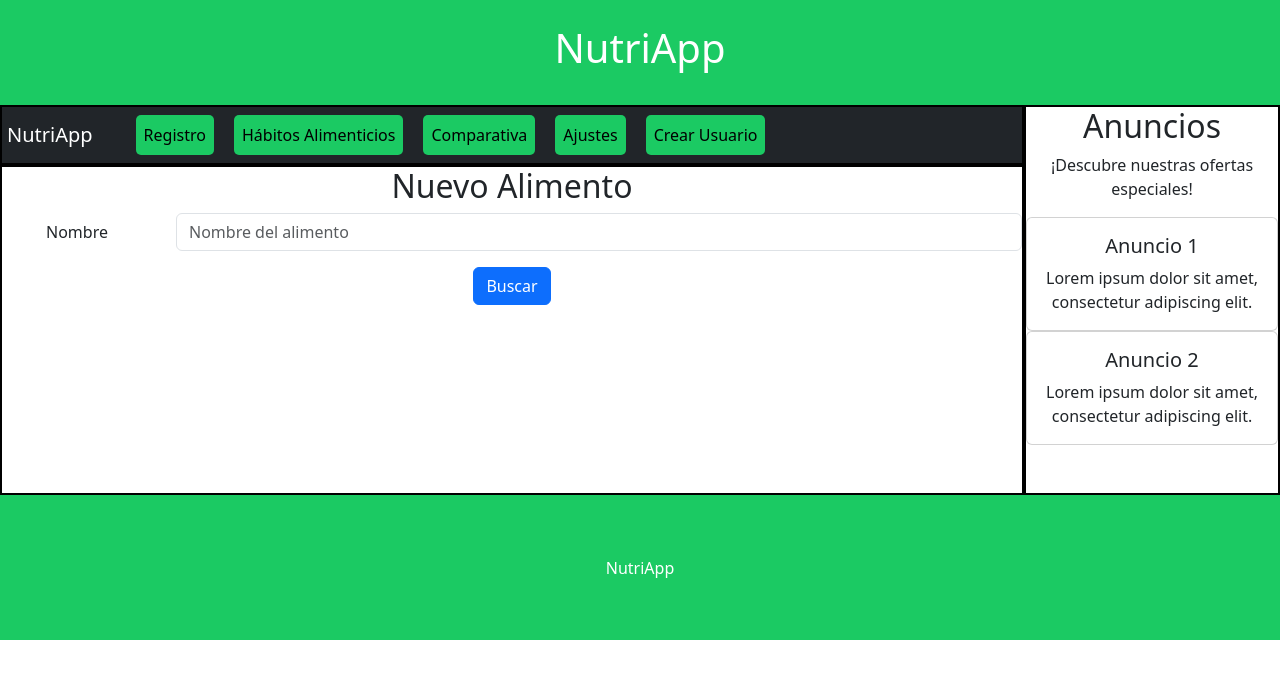
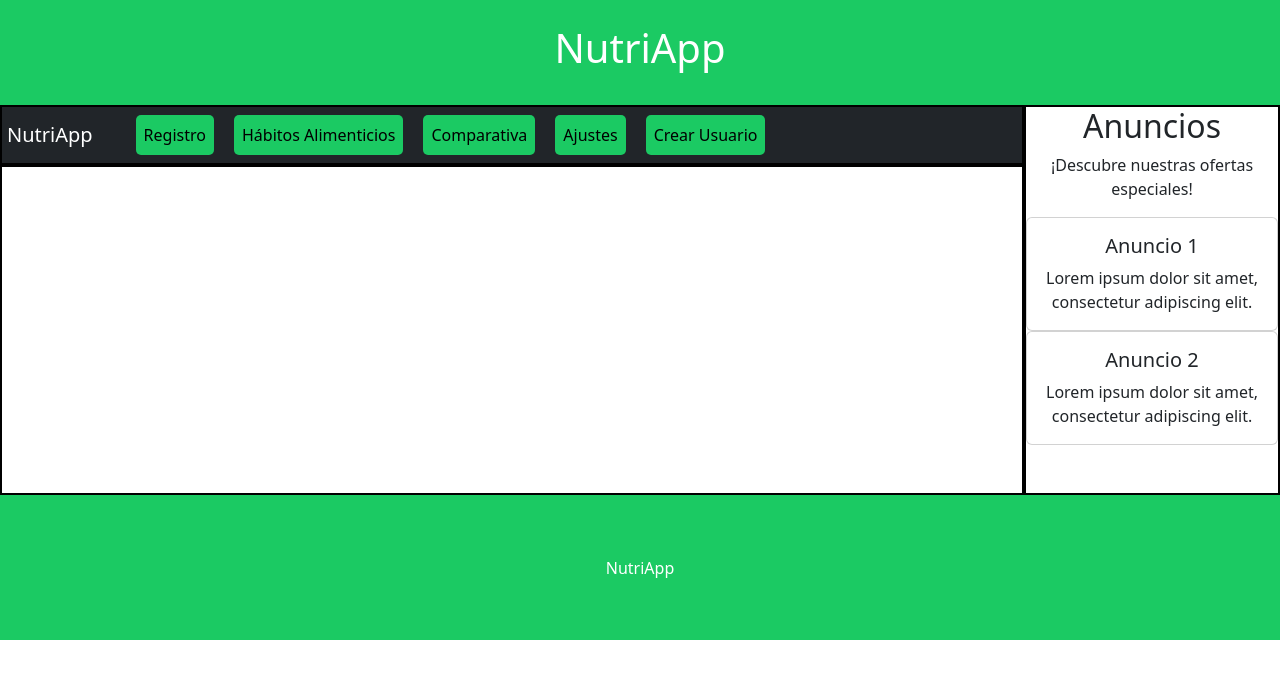
Before and after one commit to rafaelhorcas/NutriApp-17, a React (Create React App) app in the folder nutriapp-react/: page /ajustes in a window 1280 px wide. Shown: the top 678 px of the page. Built offline with nearby package versions, Linux system fonts and the light colour scheme.

Commit message:
Vaciar ajustes

```diff
--- a/nutriapp-react/src/components/mains/Ajustes.js
+++ b/nutriapp-react/src/components/mains/Ajustes.js
@@ -6,63 +6,11 @@ import React, { useState } from 'react';
 import { Form, Row, Col, Button, Card } from 'react-bootstrap';
 
 
-export default function NuevoAlimento(props) {
-    const [nombre, setNombre] = useState('');
-    const [searchResults, setSearchResults] = useState([]);
-
-    const handleSearch = async () => {
-      try {
-        const response = await fetch(`https://world.openfoodfacts.org/cgi/search.pl?search_terms=${nombre}&page_size=10&json=1`);
-        if (!response.ok) {
-          throw new Error('Error al obtener los alimentos');
-        }
-        const data = await response.json();
-        setSearchResults(data.products || []);
-      } catch (error) {
-        console.error('Error:', error);
-      }
-    };
-
-
+export default function Ajustes(props) {
 
     return (
       <div className='main'>
-        <h2>Nuevo Alimento</h2>
-        <Form onSubmit={(e) => { e.preventDefault(); handleSearch(); }}>
-          <Form.Group as={Row} className="mb-3" controlId="formNombre">
-            <Form.Label column sm={2}>Nombre</Form.Label>
-            <Col sm={10}>
-              <Form.Control type="text" placeholder="Nombre del alimento" value={nombre} onChange={(e) => setNombre(e.target.value)} />
-            </Col>
-          </Form.Group>
-          <Button variant="primary" type="submit">Buscar</Button>
 
-        </Form>
-
-        {searchResults.length > 0 && (
-          <div className="mt-4">
-            <h3>Resultados de la búsqueda:</h3>
-            <Row xs={1} md={2} lg={3} className="g-4">
-              {searchResults.map(product => (
-                <Col key={product.code}>
-                  <Card>
-                    <Card.Img variant="top" src={product.image_url} />
-                    <Card.Body>
-                      <Card.Title>{product.product_name}</Card.Title>
-                      <Card.Text>Categoría: {product.categories}</Card.Text>
-                      <Card.Text>Marca: {product.brands}</Card.Text>
-                      <Card.Text>Calorías: {product.nutriments.energy} kcal</Card.Text>
-                      <Card.Text>Proteínas: {product.nutriments.proteins} g</Card.Text>
-                      <Card.Text>Carbohidratos: {product.nutriments.carbohydrates} g</Card.Text>
-                      <Card.Text>Grasas: {product.nutriments.fat} g</Card.Text>
-                      <Button variant="success" href="/nuevo" product={product}>Seleccionar</Button>
-                    </Card.Body>
-                  </Card>
-                </Col>
-              ))}
-            </Row>
-          </div>
-        )}
       </div>
     );
 
```
